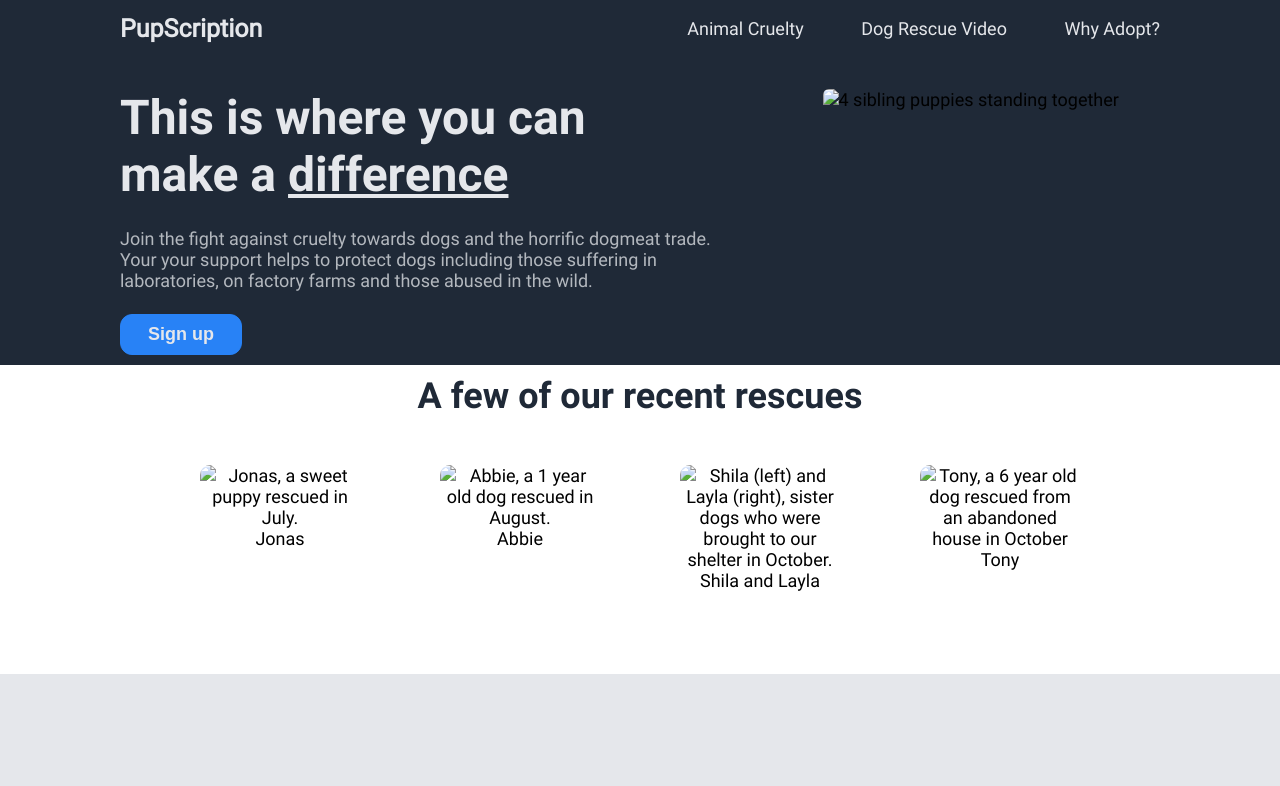
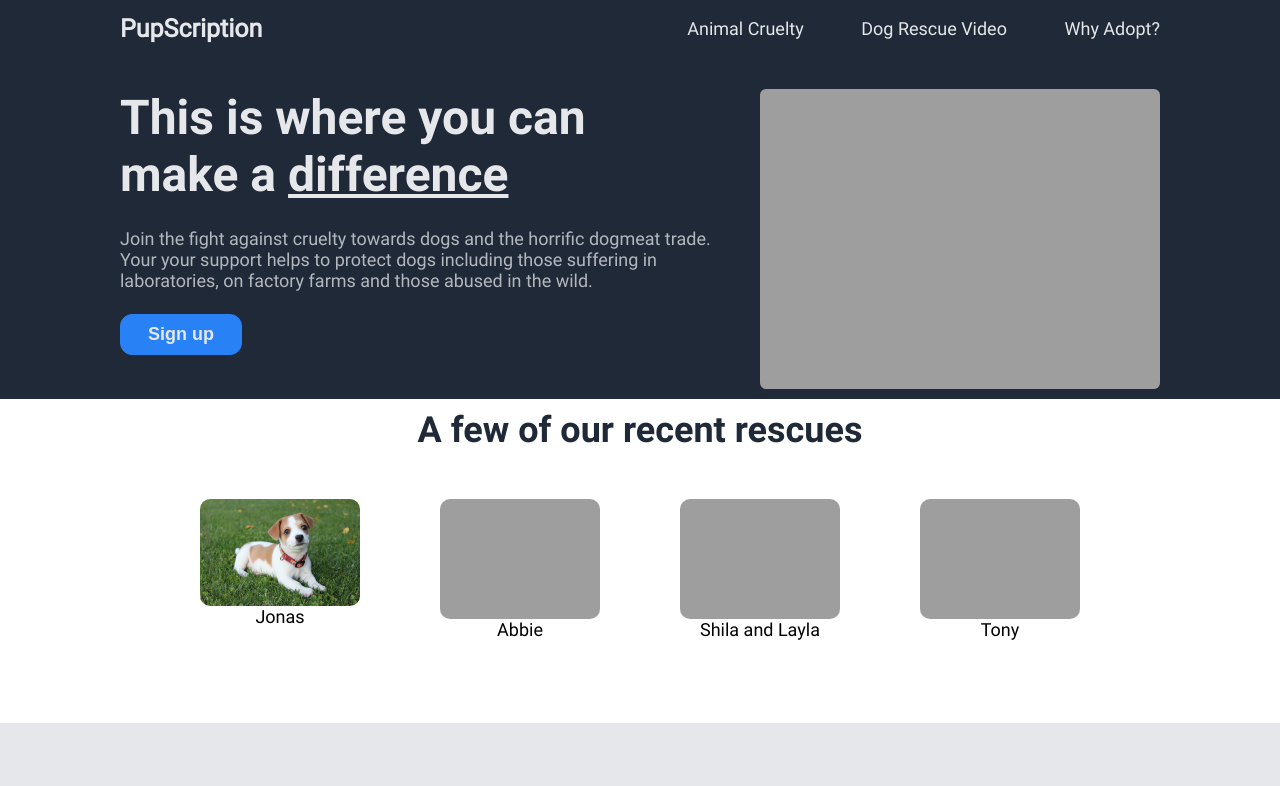
Before and after one commit to Pari-Pt/brainnest-week-2-project, a plain HTML site: page index.html in a window 1280 px wide. Shown: the top 786 px of the page. Drawn offline with Linux system fonts and the light colour scheme; the site is published under a folder, as on GitHub Pages, so addresses that start at the root find nothing.

Commit message:
Updated image paths

```diff
--- a/index.html
+++ b/index.html
@@ -31,25 +31,25 @@
                 <p>Join the fight against cruelty towards dogs and the horrific dogmeat trade. Your your support helps to protect dogs including those suffering in laboratories, on factory farms and those abused in the wild.</p>
                 <a href="#"><button>Sign up</button></a>
             </article>
-            <img src="/images/hero-img.jpg" alt="4 sibling puppies standing together" id="hero-img">
+            <img src="images/hero-img.jpg" alt="4 sibling puppies standing together" id="hero-img">
         </section>
         <section class="information-section">
             <h2>A few of our recent rescues</h2>
             <section class="illustration-container">
                 <figure class="illustration-cell">
-                    <img src="/images/dog1-img.jpg" alt="Jonas, a sweet puppy rescued in July." class="illustration">
+                    <img src="images/dog1-img.jpg" alt="Jonas, a sweet puppy rescued in July." class="illustration">
                     <figcaption>Jonas</figcaption>
                 </figure>
                 <figure class="illustration-cell">
-                    <img src="/images/dog2-img.jpg" alt="Abbie, a 1 year old dog rescued in August." class="illustration">
+                    <img src="images/dog2-img.jpg" alt="Abbie, a 1 year old dog rescued in August." class="illustration">
                     <figcaption>Abbie</figcaption>
                 </figure>
                 <figure class="illustration-cell">
-                    <img src="/images/dog3-img.jpg" alt="Shila (left) and Layla (right), sister dogs who were brought to our shelter in October." class="illustration">
+                    <img src="images/dog3-img.jpg" alt="Shila (left) and Layla (right), sister dogs who were brought to our shelter in October." class="illustration">
                     <figcaption>Shila and Layla</figcaption>
                 </figure>
                 <figure class="illustration-cell">
-                    <img src="/images/dog4-img.jpg" alt="Tony, a 6 year old dog rescued from an abandoned house in October" class="illustration">
+                    <img src="images/dog4-img.jpg" alt="Tony, a 6 year old dog rescued from an abandoned house in October" class="illustration">
                     <figcaption>Tony</figcaption>
                 </figure>
             </section>
```
